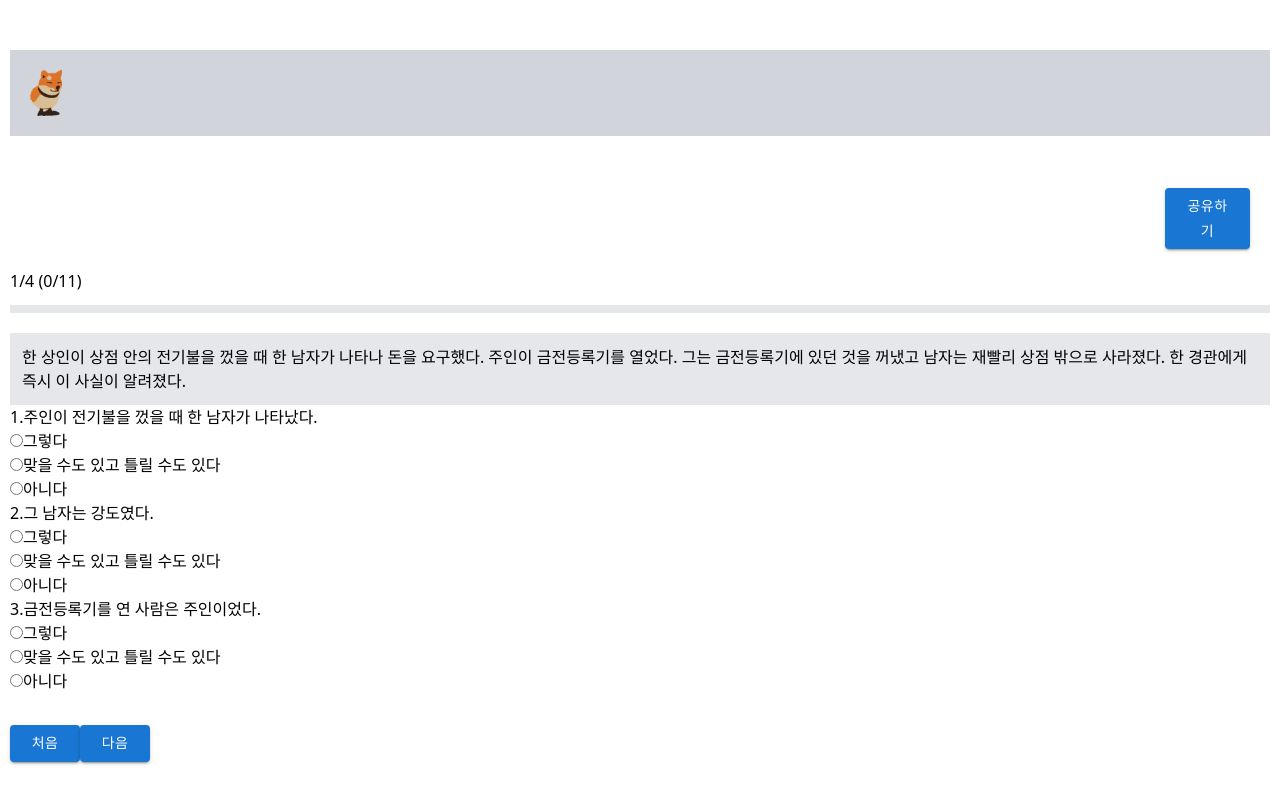
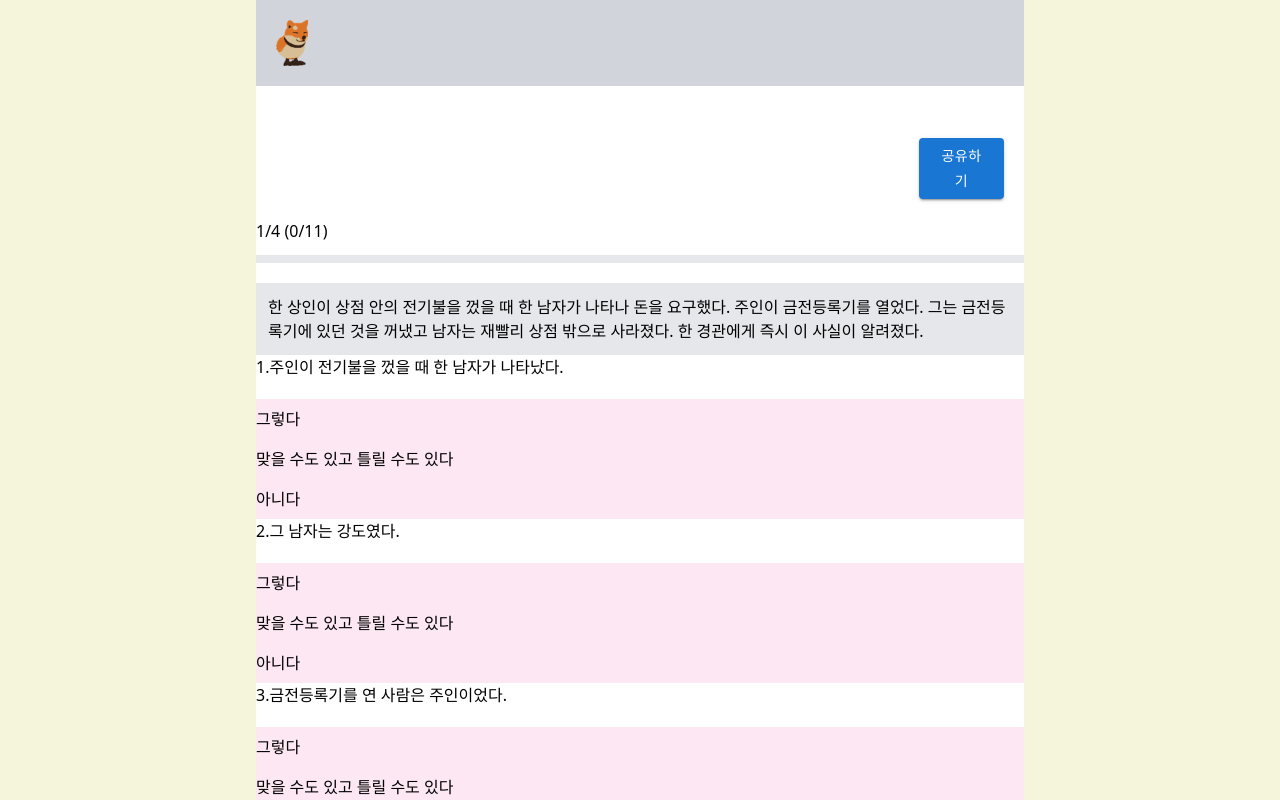
Before and after one commit to gaebal-saebal/objectivity-test-app, a React (Vite) app: page / in a window 1280 px wide. Both pictures are taken after a click on the button "테스트 시작". Built offline with nearby package versions, Linux system fonts and the light colour scheme.

Commit message:
design : 페이지 레이아웃 수정

```diff
--- a/src/components/Question.jsx
+++ b/src/components/Question.jsx
@@ -14,23 +14,26 @@ export const Question = ({ correctArr, setCorrectArr, checkArr, setCheckArr, que
   const questionNumber = questionNo - 1;
   return (
     <div>
-      <div>
+      <div className='mb-5'>
         <span>{question001.questions[questionNumber].questionNo}.</span>
         {question001.questions[questionNumber].questionLabel}
       </div>
-      <div>
+      <div className='bg-pink-100 '>
         {question001.questions[questionNumber].options.map((option, i) => {
           return (
-            <div key={i}>
+            <div key={i} className='h-10 flex items-center '>
               <input
                 type='radio'
                 value={option.answer}
                 name={questionNumber}
                 id={`${questionNumber}-${i}`}
                 onClick={handleClick}
+                className='hidden'
               />
               {/* 텍스트 클릭해도 체크될 수 있도록 하기 위해서 */}
-              <label htmlFor={`${questionNumber}-${i}`}>{option.name}</label>
+              <label htmlFor={`${questionNumber}-${i}`} className='cursor-pointer '>
+                {option.name}
+              </label>
             </div>
           );
         })}
--- a/src/index.css
+++ b/src/index.css
@@ -11,14 +11,15 @@
 #root {
   width: 100%;
   height: 100%;
-  max-width: 1280px;
+  max-width: 768px;
+  background-color: white;
+  overflow: scroll;
 }
 
 body {
   width: 100vw;
   height: 100vh;
-  padding: 10px;
-  padding-top: 50px;
   display: flex;
   justify-content: center;
+  background-color: beige;
 }
```
